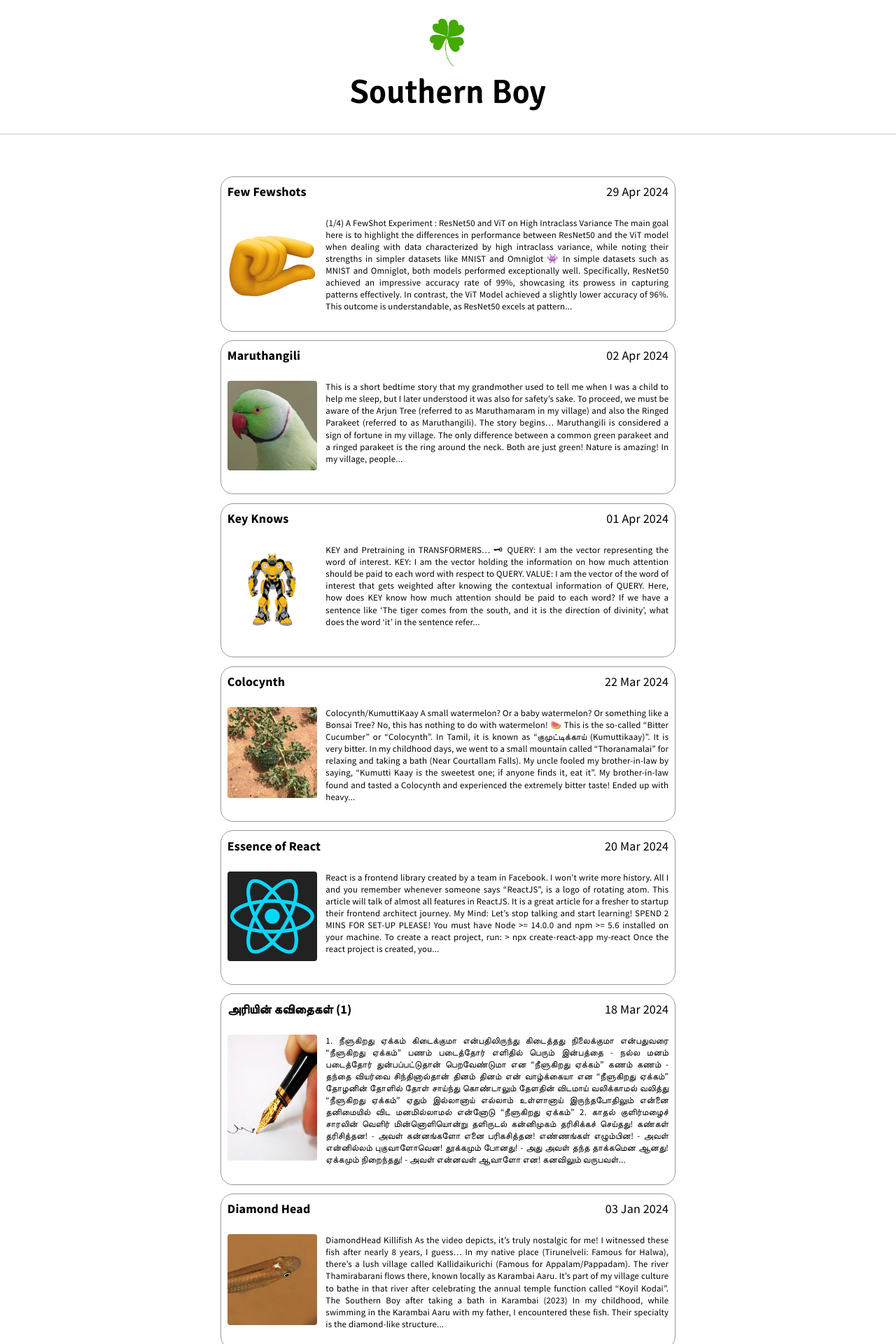
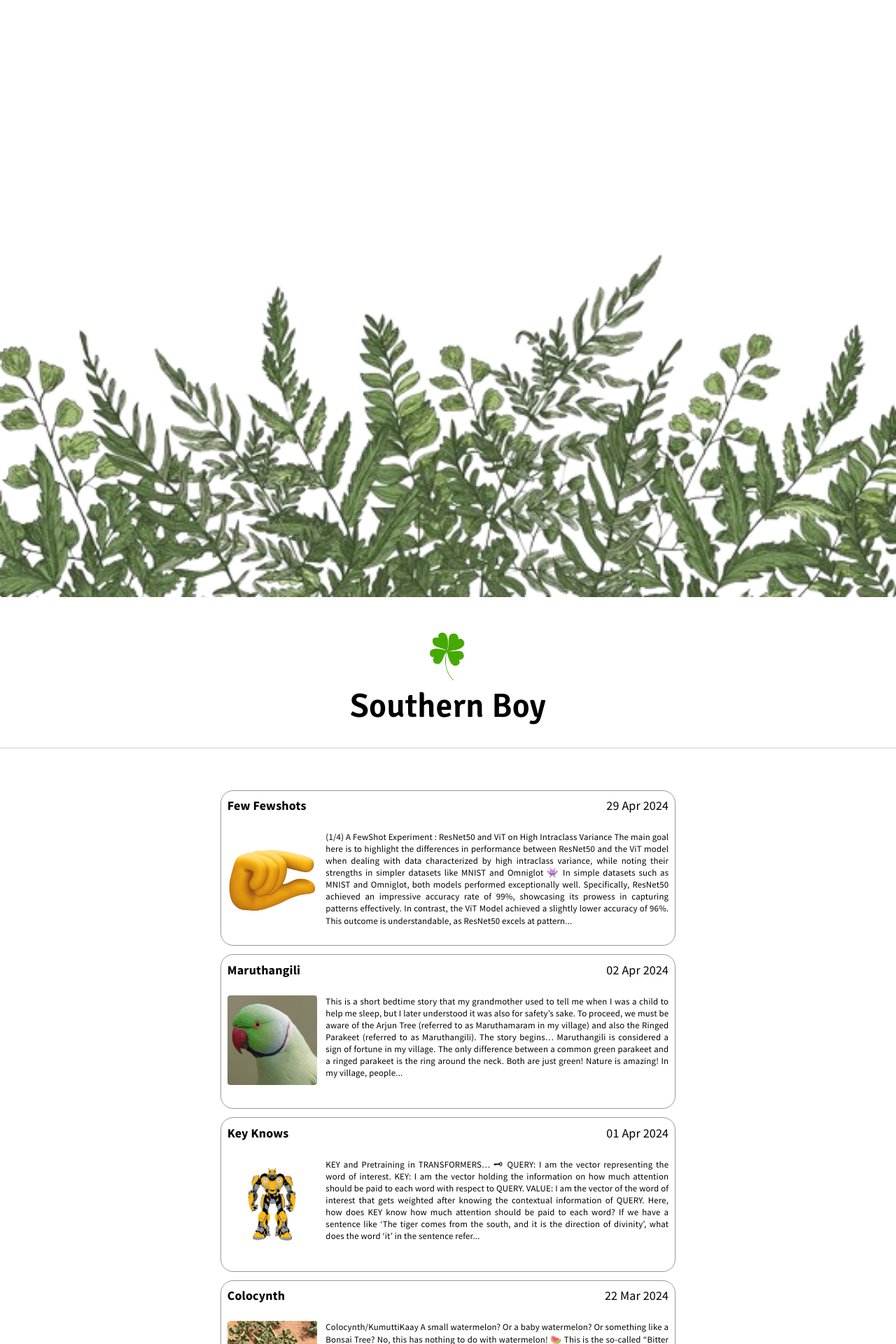
Before and after one commit to arihara-sudhan/blog, a Jekyll site: the page built from index.html, in a window 1280 px wide. Shown: the top 1920 px of the page at 70% size. Built offline with Jekyll 4.4.1, drawn with Linux system fonts in a browser that asks for light colours; the list of posts is cut into pages by our own code.

Commit message:
Update default.html

```diff
--- a/_layouts/default.html
+++ b/_layouts/default.html
@@ -4,6 +4,7 @@
 {% include head.html %}
 
 <body>
+	<img src="./img/frame-ferns.png" width="100%" alt="">
 	<div id="wrap">
       <!-- Header -->
       {% if site.custom_header == true %}
```
